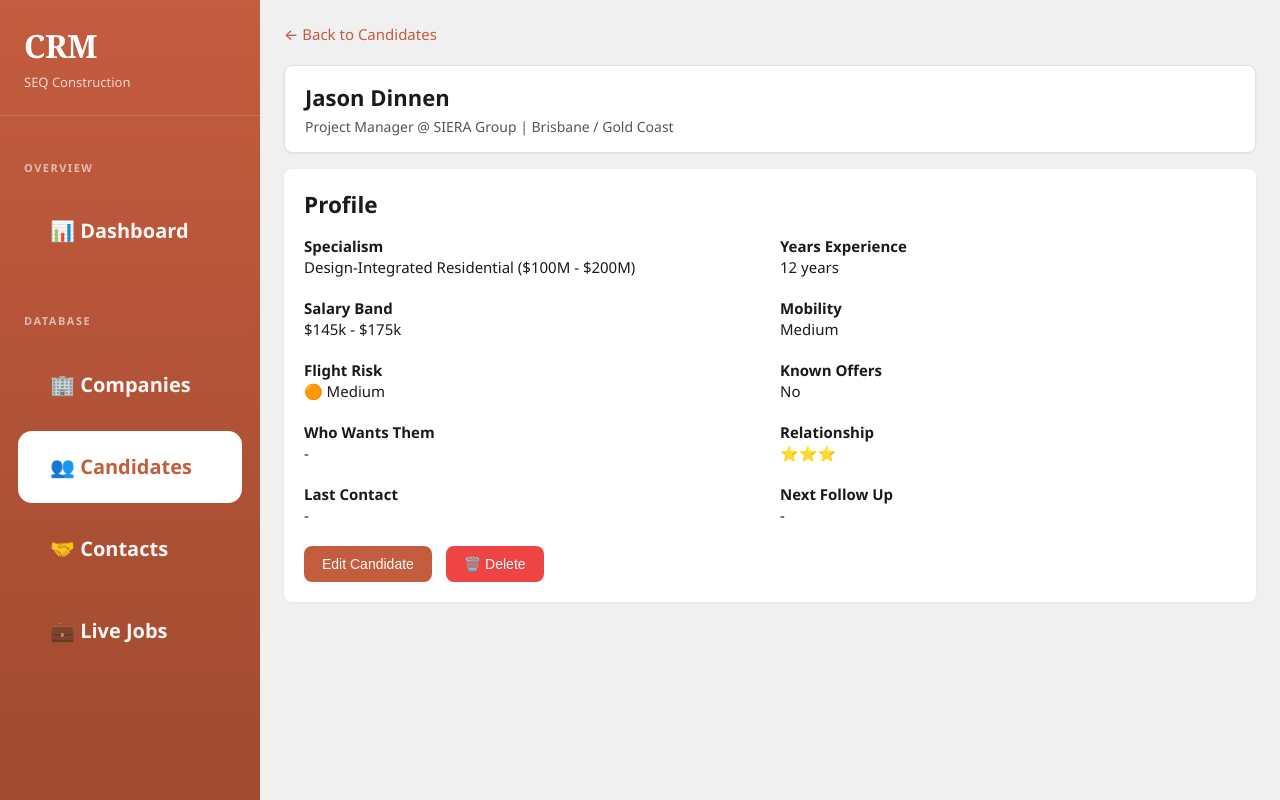
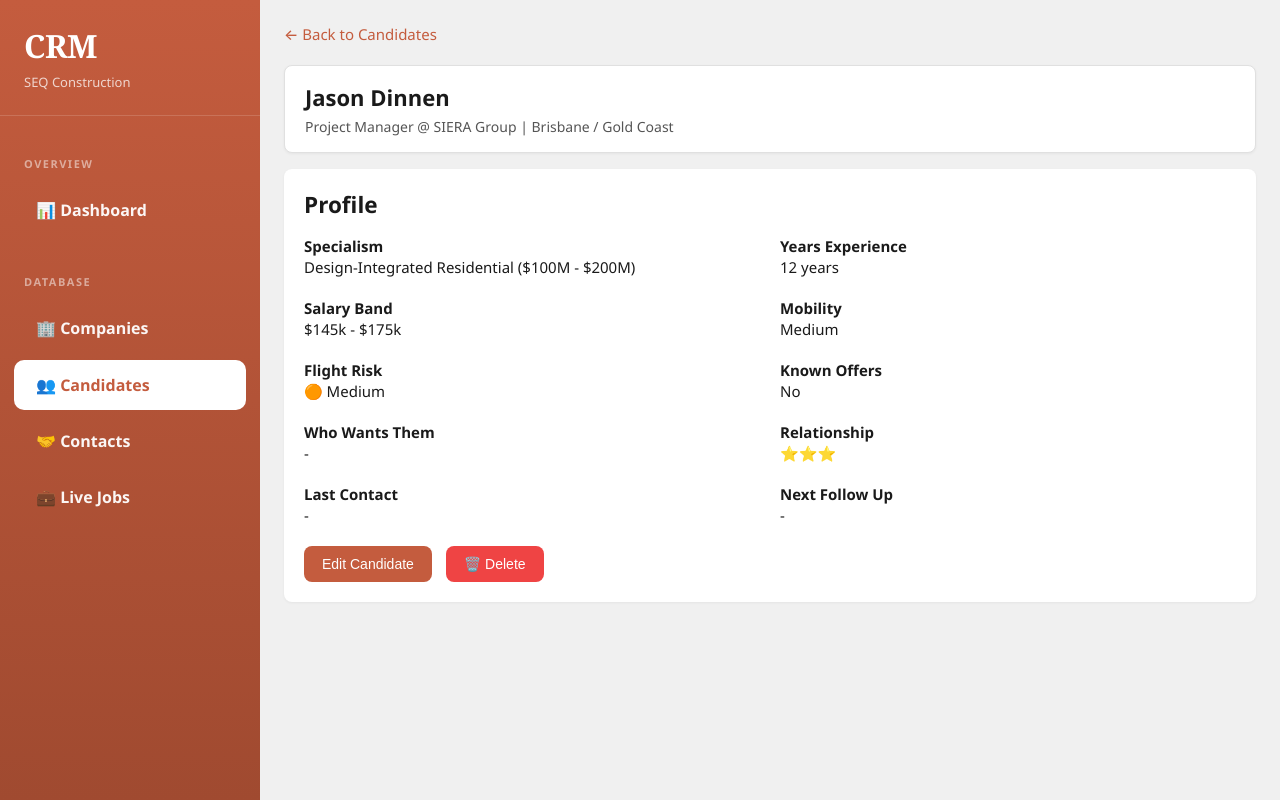
Before and after one commit to claudia-ai-bot/workspace, a Flask app: page /candidate/2 in a window 1280 px wide. Run offline with Flask 3, Linux system fonts and the light colour scheme; data comes from the database, SQL or seed files in the repository.

Commit message:
Tidy up sidebar - balanced button size

```diff
--- a/seq-crm/templates/base.html
+++ b/seq-crm/templates/base.html
@@ -65,23 +65,23 @@ body {
   font-size: 11px;
   text-transform: uppercase;
   letter-spacing: 1.5px;
-  color: rgba(255,255,255,0.6);
-  padding: 20px 24px 10px;
+  color: rgba(255,255,255,0.5);
+  padding: 16px 24px 8px;
   font-weight: 700;
 }
 
 .sidebar a {
   display: flex;
   align-items: center;
-  gap: 18px;
-  margin: 10px 18px;
-  padding: 22px 32px;
+  gap: 14px;
+  margin: 6px 14px;
+  padding: 14px 22px;
   color: rgba(255,255,255,0.95);
   text-decoration: none;
-  font-size: 20px;
+  font-size: 16px;
   font-weight: 600;
   transition: all 0.2s;
-  border-radius: 14px;
+  border-radius: 10px;
   border: none;
 }
 
```
